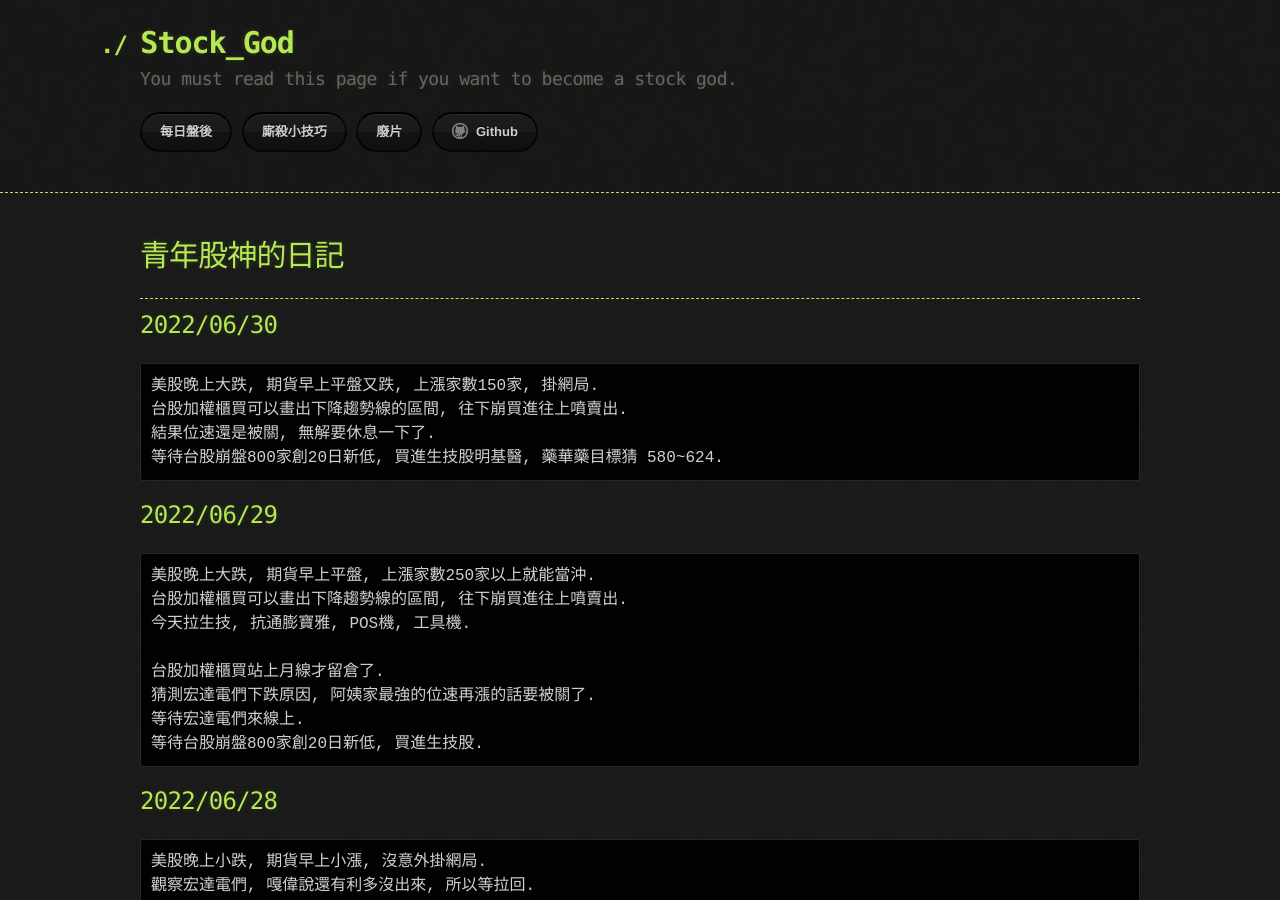
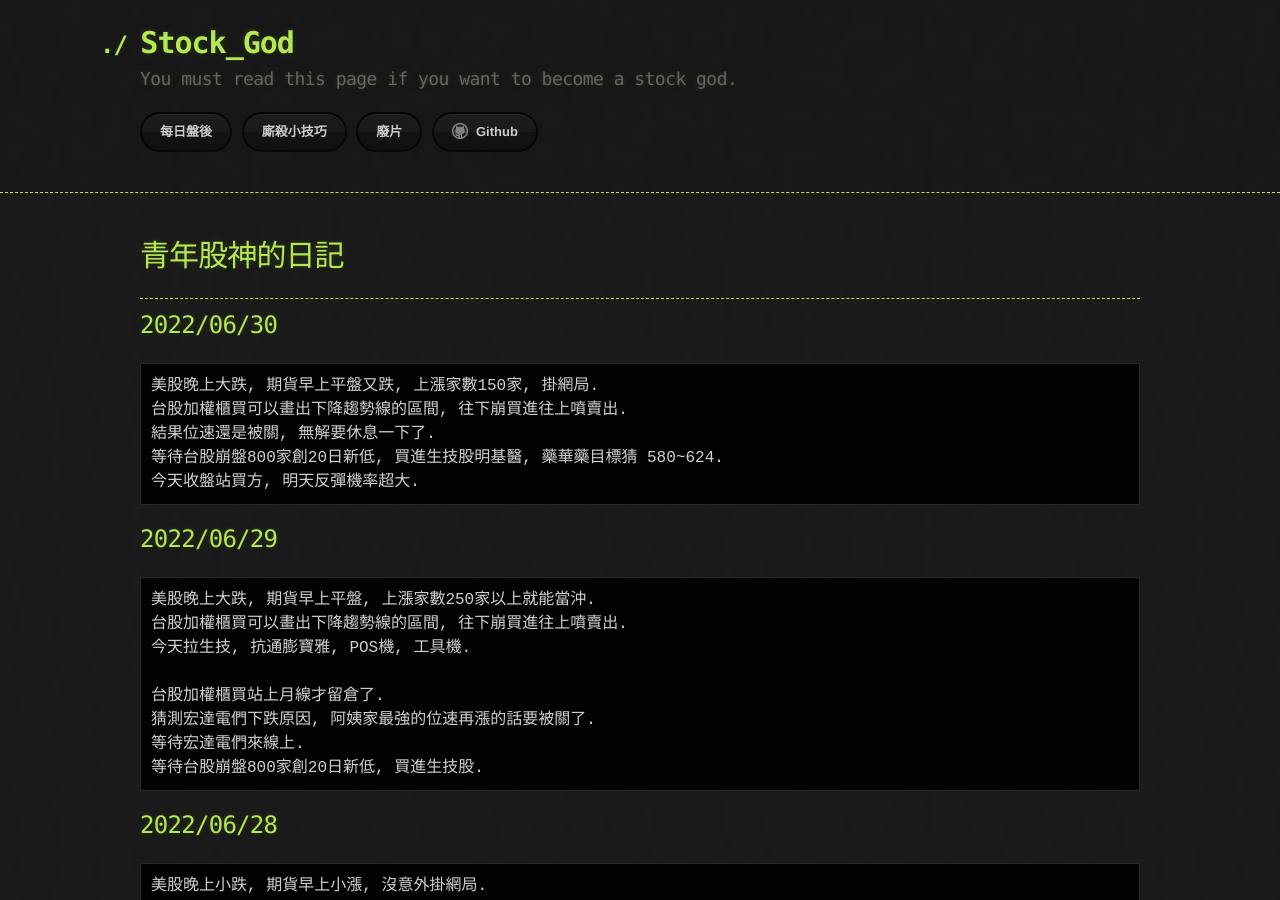
Before and after one commit to lepg5487/Stock_God, a Jekyll site: the page built from index.md, in a window 1280 px wide and 900 px high. Built offline with Jekyll 4.4.1, drawn with Linux system fonts in a browser that asks for light colours; our own code applies the rules of GitHub Pages for plain Markdown files.

Commit message:
Update index.md

````diff
--- a/index.md
+++ b/index.md
@@ -12,6 +12,7 @@ layout: testlayouts
 台股加權櫃買可以畫出下降趨勢線的區間, 往下崩買進往上噴賣出.
 結果位速還是被關, 無解要休息一下了.
 等待台股崩盤800家創20日新低, 買進生技股明基醫, 藥華藥目標猜 580~624.
+今天收盤站買方, 明天反彈機率超大.
 ```
 
 ## 2022/06/29
````
